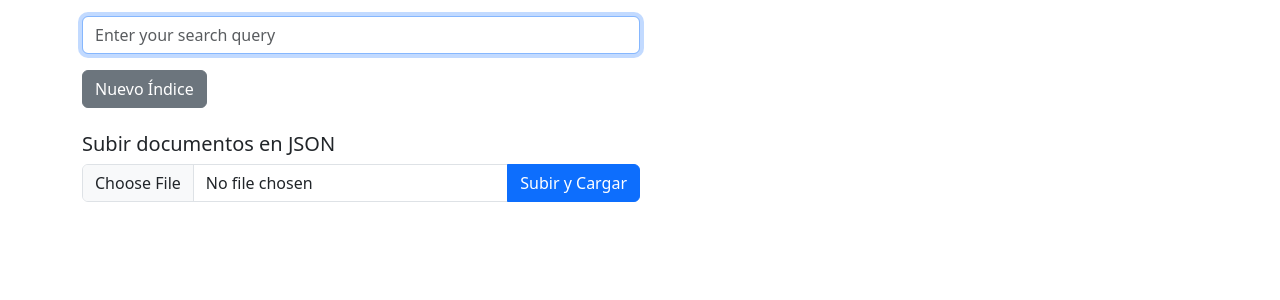
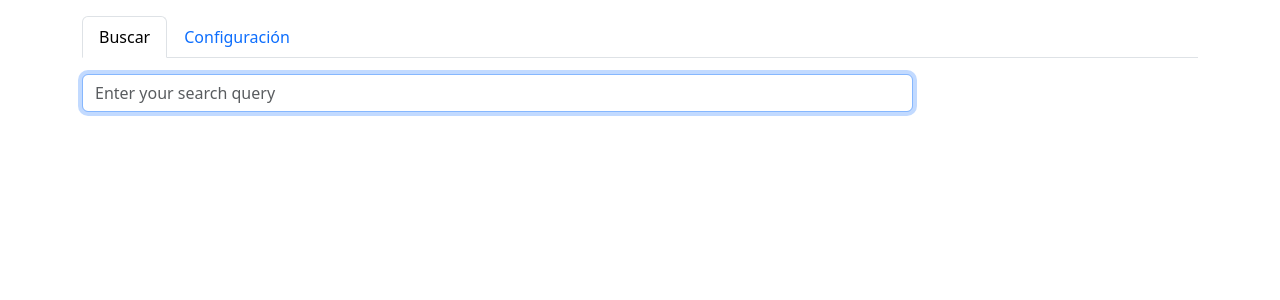
Before and after one commit to jornella/Goornella, a Flask app: page / in a window 1280 px wide. Shown: the part 75-375 px from the top of the page. Run offline with Flask 3, Linux system fonts and the light colour scheme; some web fonts are replaced.

Commit message:
Tab divisions

```diff
--- a/templates/base.html
+++ b/templates/base.html
@@ -40,8 +40,34 @@
           </a>
         </div>
       </nav>
-      {% block content %}{% endblock %}
+
+      <!-- Pestañas -->
+      <ul class="nav nav-tabs" id="tabs">
+        <li class="nav-item">
+          <a class="nav-link active" id="tab-search" href="#" onclick="showTab('search')">Buscar</a>
+        </li>
+        <li class="nav-item">
+          <a class="nav-link" id="tab-config" href="#" onclick="showTab('config')">Configuración</a>
+        </li>
+      </ul>
+
+      <!-- Contenido dinámico -->
+      <div id="search" class="tab-content mt-3">{% block content %}{% endblock %}</div>
+      <div id="config" class="tab-content mt-3" style="display: none;">
+        {% include 'config.html' %}
+      </div>
     </div>
+
+    <script>
+      function showTab(tab) {
+        document.getElementById('search').style.display = tab === 'search' ? 'block' : 'none';
+        document.getElementById('config').style.display = tab === 'config' ? 'block' : 'none';
+
+        document.getElementById('tab-search').classList.toggle('active', tab === 'search');
+        document.getElementById('tab-config').classList.toggle('active', tab === 'config');
+      }
+    </script>
+
     <script src="https://cdn.jsdelivr.net/npm/bootstrap@5.3.2/dist/js/bootstrap.bundle.min.js" integrity="sha384-C6RzsynM9kWDrMNeT87bh95OGNyZPhcTNXj1NW7RuBCsyN/o0jlpcV8Qyq46cDfL" crossorigin="anonymous"></script>
   </body>
 </html>
--- /dev/null
+++ b/templates/config.html
@@ -0,0 +1,65 @@
+{% block content %}
+    <h3>Configuración</h3>
+
+    <!-- Formulario para crear índice -->
+    <h5>Crear un nuevo índice</h5>
+    <form id="create-index-form" method="POST" action="{{ url_for('create_index') }}">
+        <div class="input-group w-50">
+            <input type="text" class="form-control" name="index_name" id="index_name" placeholder="Nombre del índice" required>
+            <button type="submit" class="btn btn-primary">Crear Índice</button>
+        </div>
+    </form>
+    <div id="index-message" class="mt-3"></div>
+
+    <!-- Formulario para subir archivos JSON -->
+    <h5 class="mt-4">Añadir documentos al índice</h5>
+    <form id="upload-form" method="POST" action="{{ url_for('upload_json') }}" enctype="multipart/form-data">
+        <div class="input-group w-50">
+            <input type="file" class="form-control" name="file" id="file" accept=".json" required>
+            <button type="submit" class="btn btn-primary">Subir y Cargar</button>
+        </div>
+    </form>
+    <div id="upload-message" class="mt-3"></div>
+
+    <script>
+        document.getElementById("create-index-form").addEventListener("submit", function(event) {
+            event.preventDefault();
+            let indexName = document.getElementById("index_name").value.trim();
+            let messageDiv = document.getElementById("index-message");
+            if (indexName === "") {
+                messageDiv.innerHTML = `<div class="alert alert-warning">El nombre del índice no puede estar vacío.</div>`;
+                return;
+            }
+            fetch("{{ url_for('create_index') }}", {
+                method: "POST",
+                body: new URLSearchParams({ "index_name": indexName }),
+                headers: { "Content-Type": "application/x-www-form-urlencoded" }
+            })
+            .then(response => response.text())
+            .then(data => {
+                messageDiv.innerHTML = `<div class="alert alert-success">${data}</div>`;
+            })
+            .catch(error => {
+                messageDiv.innerHTML = `<div class="alert alert-danger">Error: ${error}</div>`;
+            });
+        });
+
+        document.getElementById("upload-form").addEventListener("submit", function(event) {
+            event.preventDefault();
+            let formData = new FormData(this);
+            let messageDiv = document.getElementById("upload-message");
+            fetch(this.action, {
+                method: "POST",
+                body: formData
+            })
+            .then(response => response.text())
+            .then(data => {
+                messageDiv.innerHTML = `<div class="alert alert-success">${data}</div>`;
+                document.getElementById("file").value = "";
+            })
+            .catch(error => {
+                messageDiv.innerHTML = `<div class="alert alert-danger">Error: ${error}</div>`;
+            });
+        });
+    </script>
+{% endblock %}
--- a/templates/index.html
+++ b/templates/index.html
@@ -1,28 +1,32 @@
 {% extends 'base.html' %}
 
 {% block content %}
-
-    <form method="POST" action="{{ url_for('handle_search') }}">
-      <div class="mb-3">
-        <input type="text" class="form-control w-50" name="query" id="query" placeholder="Enter your search query" value="{{ query if query else '' }}" autocomplete="off" autofocus>
-      </div>
-    </form>
-
-    {% if results %}
-        <div class="row mb-3">
-            <div class="col-2 mt-2">
-                <p><a href="javascript:history.back(1)">← Back</a></p>
+    <div class="row">
+        <!-- Filtros en la izquierda -->
+        {% if aggs %}  <!-- Mostrar solo si hay filtros disponibles -->
+        <div class="col-md-3">
+            <h5>Filtros</h5>
             {% for agg in aggs %}
                 <h6 class="mt-3">{{ agg }}</h6>
                 {% for key, count in aggs[agg].items() %}
                     <form method="POST">
                         <input type="hidden" name="query" value="{{ agg|lower }}:{{key}} {{ query }}">
-                            <button type="submit" class="btn btn-link btn-sm"{% if aggs[agg]|length == 1 %} disabled{% endif %}>{{ key }} ({{ count }})</button>
+                        <button type="submit" class="btn btn-link btn-sm">{{ key }} ({{ count }})</button>
                     </form>
                 {% endfor %}
             {% endfor %}
         </div>
-            <div class="col-10">
+        {% endif %}
+
+        <!-- Resultados de búsqueda -->
+        <div class="col-md-9">
+            <form method="POST" action="{{ url_for('handle_search') }}">
+                <div class="mb-3">
+                    <input type="text" class="form-control" style="width:100%;" name="query" id="query" placeholder="Enter your search query" value="{{ query if query else '' }}" autocomplete="off" autofocus>
+                </div>
+            </form>
+
+            {% if results %}
                 <div class="row mb-3">
                     <div class="col-sm-auto my-auto">
                         Showing results {{ from_ + 1 }}-{{ from_ + results|length }} out of {{ total }}.
@@ -56,104 +60,9 @@
                         </small>
                     </p>
                 {% endfor %}
-            </div>
-        </div>
             {% elif request.method == 'POST' %}
                 <p>No results found.</p>
             {% endif %}
-
-    <!-- Botón para mostrar el formulario -->
-    <button id="new-index-btn" class="btn btn-secondary">Nuevo Índice</button>
-
-    <!-- Formulario para crear índice (inicialmente oculto) -->
-    <div id="create-index-container" style="display: none;" class="mt-3">
-        <form id="create-index-form">
-            <div class="input-group w-25">
-                <input type="text" class="form-control" name="index_name" id="index_name" placeholder="Nombre del índice" required>
-                <button type="submit" class="btn btn-primary">Crear Índice</button>
         </div>
-        </form>
-
-        <!-- Mensaje de respuesta -->
-        <div id="index-message" class="mt-3"></div>
     </div>
-
-    <!-- Script para manejar la visibilidad del formulario y AJAX -->
-    <script>
-        document.getElementById("new-index-btn").addEventListener("click", function() {
-            let container = document.getElementById("create-index-container");
-            container.style.display = container.style.display === "none" ? "block" : "none";
-        });
-
-        document.getElementById("create-index-form").addEventListener("submit", function(event) {
-            event.preventDefault(); // Evita la recarga de la página
-
-            let indexName = document.getElementById("index_name").value.trim();
-            let messageDiv = document.getElementById("index-message");
-            let container = document.getElementById("create-index-container");
-
-            if (indexName === "") {
-                messageDiv.innerHTML = `<div class="alert alert-warning">El nombre del índice no puede estar vacío.</div>`;
-                return;
-            }
-
-            fetch("{{ url_for('create_index') }}", {
-                method: "POST",
-                body: new URLSearchParams({ "index_name": indexName }),
-                headers: { "Content-Type": "application/x-www-form-urlencoded" }
-            })
-            .then(response => response.text())
-            .then(data => {
-                messageDiv.innerHTML = `<div class="alert alert-success">${data}</div>`;
-                document.getElementById("index_name").value = ""; // Limpia el input
-
-                // Oculta el formulario después de 2 segundos y mantiene el mensaje de éxito
-                setTimeout(() => {
-                    container.style.display = "none";
-                }, 2000);
-            })
-            .catch(error => {
-                messageDiv.innerHTML = `<div class="alert alert-danger">Error: ${error}</div>`;
-            });
-        });
-    </script>
-
-    <!-- Formulario para subir archivos JSON -->
-<h5 class="mt-4">Subir documentos en JSON</h5>
-<form id="upload-form" method="POST" action="{{ url_for('upload_json') }}" enctype="multipart/form-data">
-    <div class="input-group w-50">
-        <input type="file" class="form-control" name="file" id="file" accept=".json" required>
-        <button type="submit" class="btn btn-primary">Subir y Cargar</button>
-    </div>
-</form>
-
-<!-- Mensaje de respuesta -->
-<div id="upload-message" class="mt-3"></div>
-
-<!-- Script para manejar la subida de archivos vía AJAX -->
-<script>
-    document.getElementById("upload-form").addEventListener("submit", function(event) {
-        event.preventDefault();
-
-        let formData = new FormData(this);
-        let messageDiv = document.getElementById("upload-message");
-
-        fetch(this.action, {
-            method: "POST",
-            body: formData
-        })
-        .then(response => response.text())
-        .then(data => {
-            messageDiv.innerHTML = `<div class="alert alert-success">${data}</div>`;
-            document.getElementById("file").value = ""; // Limpiar la selección de archivo
-        })
-        .catch(error => {
-            messageDiv.innerHTML = `<div class="alert alert-danger">Error: ${error}</div>`;
-        });
-    });
-</script>
-
-
-
-
 {% endblock %}
```
Lines whose indentation alone changed are shown as unchanged.
